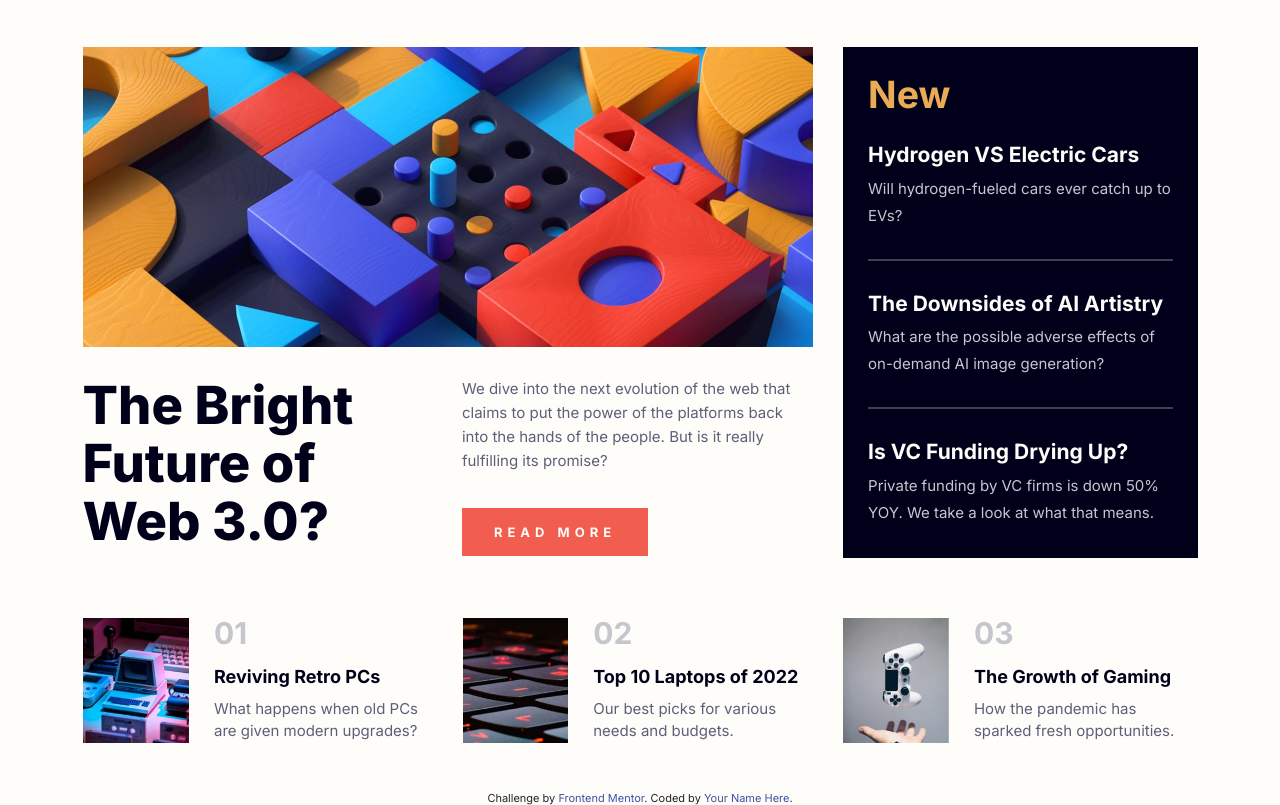
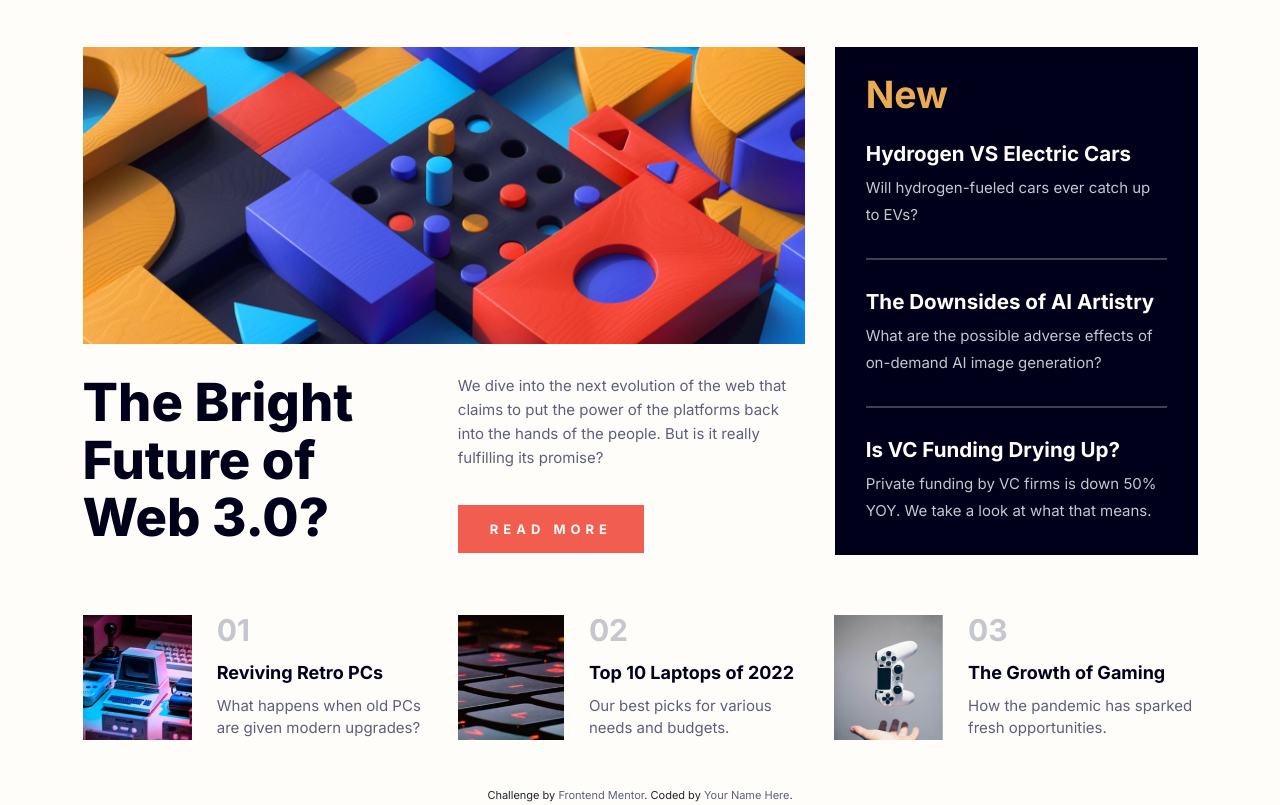
Before and after one commit to shoproizoshlo/news-homepage, a plain HTML site: page index.html in a window 1280 px wide. Shown: the part 130-935 px from the top of the page. Drawn offline with nearby package versions, Linux system fonts and the light colour scheme.

Commit message:
fixed box sizes

```diff
--- a/styles/styles.css
+++ b/styles/styles.css
@@ -198,6 +198,7 @@ main {
   letter-spacing: 5px;
   font-size: 13px;
   font-weight: 700;
+  transition: 0.3s ease-out;
 }
 .main-article-text button:active,
 .main-article-text button:hover {
@@ -212,7 +213,7 @@ hr {
 
 .new-article-area {
   flex: 1;
-  padding: 25px;
+  padding: 25px 31px;
   background-color: var(--neutral-very-dark-blue);
   color: var(--neutral-grayish-blue);
 }
@@ -227,10 +228,11 @@ hr {
 }
 .new-article-area h3 {
   font-weight: 700;
-  font-size: 1.4em;
+  font-size: 1.37em;
 }
 h3 a {
   color: var(--neutral-off-white);
+  transition: 0.3s ease-out;
 }
 h3 a:active,
 h3 a:hover {
@@ -256,7 +258,7 @@ h3 a:hover {
 
 .single-article {
   flex: 1;
-  margin-right: 25px;
+  margin-right: 12px;
 }
 .single-article:last-child {
   margin-right: 0;
@@ -273,6 +275,7 @@ h3 a:hover {
 }
 h4 a {
   color: var(--neutral-very-dark-blue);
+  transition: 0.3s ease-out;
 }
 h4 a:active,
 h4 a:hover {
@@ -310,7 +313,12 @@ h4 a:hover {
   text-align: center;
 }
 .attribution a {
-  color: hsl(228, 45%, 44%);
+  color: var(--neutral-dark-grayish-blue);
+  transition: 0.3s ease-out;
+}
+.attribution a:hover,
+.attribution a:active {
+  color: var(--primary-soft-orange);
 }
 
 @media screen and (max-width: 1200px) {
```
Also changed, not shown: design/desktop-design.jpg.
